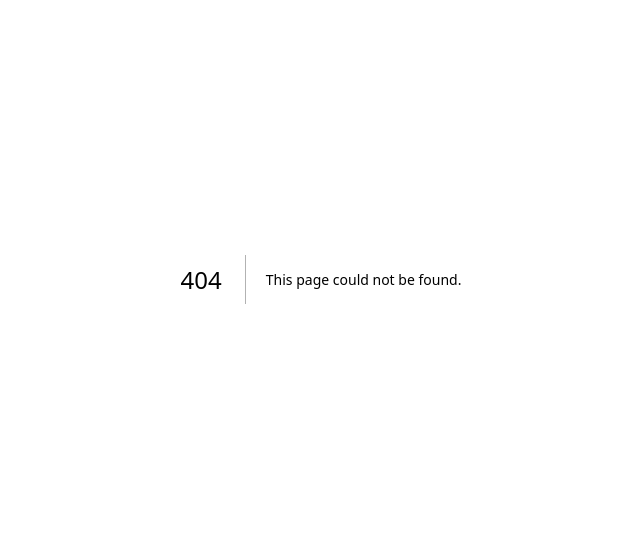
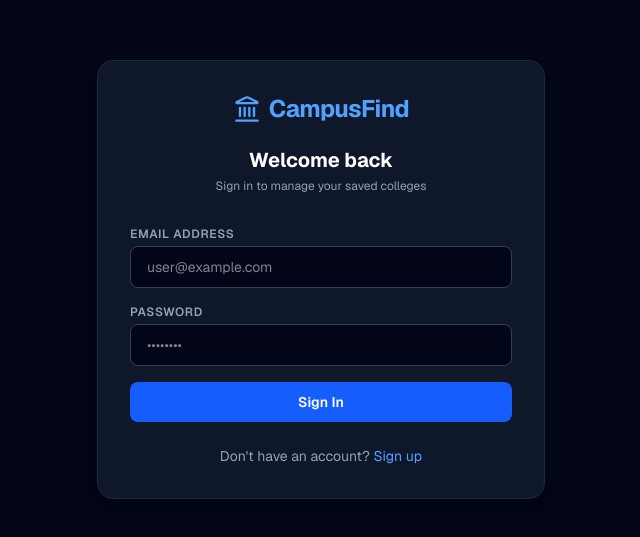
Before and after one commit to kedareswarkanda/college-discovery-platform, a Next.js app: page /login in a window 1280 px wide. Before the commit this address had no page. Shown: the part 121-658 px from the top of the page, without its empty margins (319-959 px from the left). Built offline with nearby package versions, Linux system fonts and the light colour scheme.

Commit message:
Add src/app/login/page.tsx

```diff
--- /dev/null
+++ b/src/app/login/page.tsx
@@ -0,0 +1,120 @@
+"use client";
+
+import { useState, Suspense } from "react";
+import { signIn } from "next-auth/react";
+import { useRouter, useSearchParams } from "next/navigation";
+import Link from "next/link";
+import { Landmark, AlertCircle } from "lucide-react";
+
+function LoginForm() {
+  const router = useRouter();
+  const searchParams = useSearchParams();
+  const callbackUrl = searchParams.get("callbackUrl") || "/";
+
+  const [email, setEmail] = useState("");
+  const [password, setPassword] = useState("");
+  const [loading, setLoading] = useState(false);
+  const [error, setError] = useState("");
+
+  const handleSubmit = async (e: React.FormEvent) => {
+    e.preventDefault();
+    setError("");
+    setLoading(true);
+
+    if (!email || !password) {
+      setError("Please fill in all fields.");
+      setLoading(false);
+      return;
+    }
+
+    try {
+      const res = await signIn("credentials", {
+        redirect: false,
+        email,
+        password,
+      });
+
+      if (res?.error) {
+        setError("Invalid email or password.");
+      } else {
+        router.push(callbackUrl);
+        router.refresh();
+      }
+    } catch (err) {
+      setError("Something went wrong. Please try again.");
+    } finally {
+      setLoading(false);
+    }
+  };
+
+  return (
+    <div className="max-w-md w-full bg-slate-900 border border-slate-800 rounded-2xl p-8 shadow-xl">
+      <div className="text-center mb-8">
+        <Link href="/" className="inline-flex items-center space-x-2 text-2xl font-bold tracking-tight text-blue-400">
+          <Landmark className="h-7 w-7" />
+          <span>CampusFind</span>
+        </Link>
+        <h2 className="text-xl font-bold text-white mt-4">Welcome back</h2>
+        <p className="text-slate-400 text-xs mt-1">Sign in to manage your saved colleges</p>
+      </div>
+
+      <form onSubmit={handleSubmit} className="space-y-4">
+        <div className="space-y-1">
+          <label className="block text-xs font-semibold text-slate-400 uppercase tracking-wider">Email Address</label>
+          <input
+            type="email"
+            value={email}
+            onChange={(e) => setEmail(e.target.value)}
+            placeholder="user@example.com"
+            className="w-full bg-slate-950 border border-slate-700 text-white rounded-lg px-4 py-2.5 text-sm focus:outline-none focus:border-blue-500 placeholder-slate-650"
+          />
+        </div>
+
+        <div className="space-y-1">
+          <label className="block text-xs font-semibold text-slate-400 uppercase tracking-wider">Password</label>
+          <input
+            type="password"
+            value={password}
+            onChange={(e) => setPassword(e.target.value)}
+            placeholder="••••••••"
+            className="w-full bg-slate-950 border border-slate-700 text-white rounded-lg px-4 py-2.5 text-sm focus:outline-none focus:border-blue-500 placeholder-slate-650"
+          />
+        </div>
+
+        {error && (
+          <div className="flex items-center space-x-2 bg-red-950/40 border border-red-800/80 text-red-400 p-3 rounded-lg text-xs">
+            <AlertCircle className="h-4 w-4 shrink-0" />
+            <span>{error}</span>
+          </div>
+        )}
+
+        <button
+          type="submit"
+          disabled={loading}
+          className="w-full bg-blue-600 hover:bg-blue-500 hover:cursor-pointer text-white font-semibold py-2.5 rounded-lg transition-colors text-sm disabled:opacity-50"
+        >
+          {loading ? "Signing In..." : "Sign In"}
+        </button>
+      </form>
+
+      <div className="text-center mt-6 text-sm text-slate-400">
+        Don&apos;t have an account?{" "}
+        <Link href={`/signup?callbackUrl=${encodeURIComponent(callbackUrl)}`} className="text-blue-400 hover:underline">
+          Sign up
+        </Link>
+      </div>
+    </div>
+  );
+}
+
+export default function LoginPage() {
+  return (
+    <div className="flex-grow flex items-center justify-center py-12 px-4">
+      <Suspense fallback={
+        <div className="text-slate-400 text-sm animate-pulse">Loading login...</div>
+      }>
+        <LoginForm />
+      </Suspense>
+    </div>
+  );
+}
```
